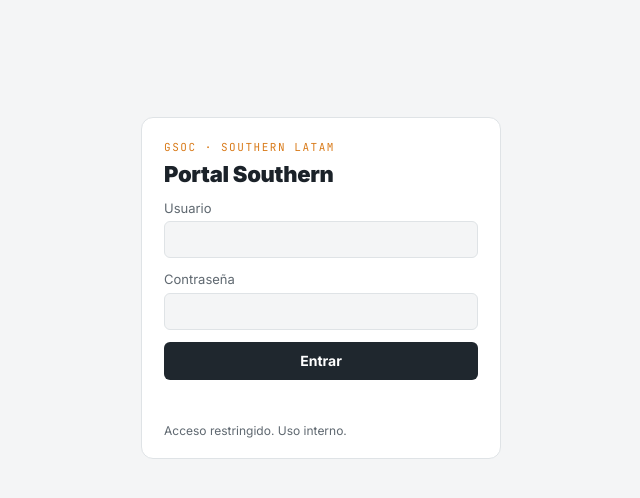
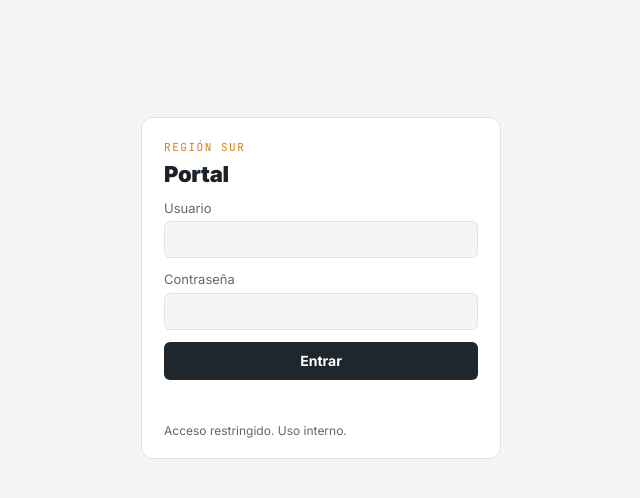
Before and after one commit to jgonz17/Portalsur, a plain HTML site: page index.html in a window 1280 px wide. Shown: the whole page, without its empty margins (319-959 px from the left). Drawn offline with Linux system fonts and the light colour scheme.

Commit message:
Quitar nombres del texto visible sin login
Co-Authored-By: Claude Opus 5.5 <noreply@anthropic.com>
Claude-Session: https://claude.ai/code/session_01NgCpJzW9xUr7K6aqHp1syD

```diff
--- a/index.html
+++ b/index.html
@@ -1,9 +1,9 @@
-<!doctype html><html lang="es"><head><meta charset="utf-8"><meta name="viewport" content="width=device-width,initial-scale=1,viewport-fit=cover"><meta name="robots" content="noindex,nofollow"><meta name="referrer" content="no-referrer"></head><body><title>Portal Southern GSOC</title>
+<!doctype html><html lang="es"><head><meta charset="utf-8"><meta name="viewport" content="width=device-width,initial-scale=1,viewport-fit=cover"><meta name="robots" content="noindex,nofollow"><meta name="referrer" content="no-referrer"></head><body><title>Portal</title>
 <meta name="claude:viewport-fit-sides" content="cover">
 <link rel="preconnect" href="https://fonts.googleapis.com">
 <link rel="stylesheet" href="https://fonts.googleapis.com/css2?family=Inter:wght@400;500;600;700;800;900&family=JetBrains+Mono:wght@400;600;700&display=swap">
 <style>
-/* Tablero de protestas, paros y transporte · Southern: cabecera grafito y ámbar como el reporte Southern; mapa a la izquierda y cronología por día a la derecha */
+/* */
 :root {
   --bg: #f4f5f6; --panel: #ffffff; --ink: #1b2229; --mut: #5f6870; --line: #dfe3e6;
   --graf: #1f272e; --graf-ink: #ffffff; --graf-mut: #c3cbd1; --amb: #d97b1a; --amb-s: #fbf0e3;
@@ -207,8 +207,8 @@ table.tb { width: 100%; border-collapse: collapse; font-size: 13px; }
 
 <div class="login" id="login" hidden>
   <form id="login-form" autocomplete="on">
-    <div class="eye">GSOC · Southern LATAM</div>
-    <h1>Portal Southern</h1>
+    <div class="eye">Región Sur</div>
+    <h1>Portal</h1>
     <label>Usuario<input id="l-user" name="username" autocomplete="username" required autocapitalize="none" spellcheck="false"></label>
     <label>Contraseña<input id="l-pass" name="password" type="password" autocomplete="current-password" required></label>
     <button type="submit" id="l-btn">Entrar</button>
@@ -219,17 +219,17 @@ table.tb { width: 100%; border-collapse: collapse; font-size: 13px; }
 
 <div class="portal" id="app">
 <nav class="side" aria-label="Secciones">
-  <div class="brand"><span>GSOC · Southern</span><b>Portal</b></div>
+  <div class="brand"><span>Región Sur</span><b>Portal</b></div>
   <button type="button" class="navb" data-v="tablero"><svg viewBox="0 0 24 24" aria-hidden="true"><circle cx="12" cy="12" r="3"/><path d="M5.6 5.6a9 9 0 0 0 0 12.8M18.4 5.6a9 9 0 0 1 0 12.8M8.5 8.5a5 5 0 0 0 0 7M15.5 8.5a5 5 0 0 1 0 7"/></svg>Tablero en vivo</button>
   <button type="button" class="navb" data-v="dashboard"><svg viewBox="0 0 24 24" aria-hidden="true"><path d="M4 20V10M10 20V4M16 20v-7M22 20H2"/></svg>Dashboard</button>
-  <div class="pie">Responsable regional:<br>Rodolfo Ricotta</div>
+
 </nav>
 <div class="views">
 <div class="wrap" id="v-live">
 
   <header class="mast">
     <div>
-      <div class="eye">GSOC · Southern LATAM · Protestas, paros y transporte</div>
+      <div class="eye">Región Sur · Protestas, paros y transporte</div>
       <h1>Tablero en vivo</h1>
       <div class="sub" id="sub"></div>
     </div>
@@ -263,7 +263,7 @@ table.tb { width: 100%; border-collapse: collapse; font-size: 13px; }
 <div class="wrap" id="v-dash" hidden>
   <header class="mast">
     <div>
-      <div class="eye">GSOC · Southern LATAM · Estadísticas históricas</div>
+      <div class="eye">Región Sur · Estadísticas históricas</div>
       <h1>Dashboard</h1>
       <div class="sub" id="d-sub"></div>
     </div>
@@ -343,7 +343,7 @@ table.tb { width: 100%; border-collapse: collapse; font-size: 13px; }
   <section class="panel" aria-labelledby="h-met">
     <h2 id="h-met">Cómo se cuenta</h2>
     <ul class="metod">
-      <li>Base: protestas, paros, cortes, transporte y eventos masivos de Argentina, Chile, Uruguay, Bolivia y Paraguay. Del 20/10 al 16/11/2026 salen del tablero GSOC LATAM; desde el 16/11, del tablero en vivo y sus barridos cada 2 horas.</li>
+      <li>Base: protestas, paros, cortes, transporte y eventos masivos de Argentina, Chile, Uruguay, Bolivia y Paraguay. Del 20/10 al 16/11/2026 salen del tablero regional; desde el 16/11, del tablero en vivo y sus barridos cada 2 horas.</li>
       <li>Cada hecho cuenta una vez, en su día de inicio, aunque dure varios días. Los anunciados para fechas futuras y las amenazas sin fecha no se cuentan hasta que empiezan.</li>
       <li>Distancias en línea recta desde el punto publicado. Si el punto es aproximado, la distancia también. Los hechos de alcance nacional, provincial o sin punto no tienen distancia.</li>
       <li>Uruguay, Bolivia y Paraguay no tienen site: suman al total del país pero nunca a la cercanía.</li>
@@ -882,7 +882,7 @@ function portal(D) {
     Object.entries(vistas).forEach(([k, id]) => { document.getElementById(id).hidden = k !== v; });
     btns.forEach(b => b.setAttribute("aria-current", b.dataset.v === v ? "page" : "false"));
     if (v === "dashboard") { if (!dashListo) { dashListo = true; iniciarDash(D); } else window.dispatchEvent(new Event("resize")); }
-    document.title = v === "dashboard" ? "Dashboard Southern" : "Tablero Southern en vivo";
+    document.title = v === "dashboard" ? "Dashboard" : "Tablero en vivo";
     try { history.replaceState(null, "", "#" + v); } catch (e) {}
     try { sessionStorage.setItem("portal-vista", v); } catch (e) {}
     if (foco) window.scrollTo(0, 0);
```
